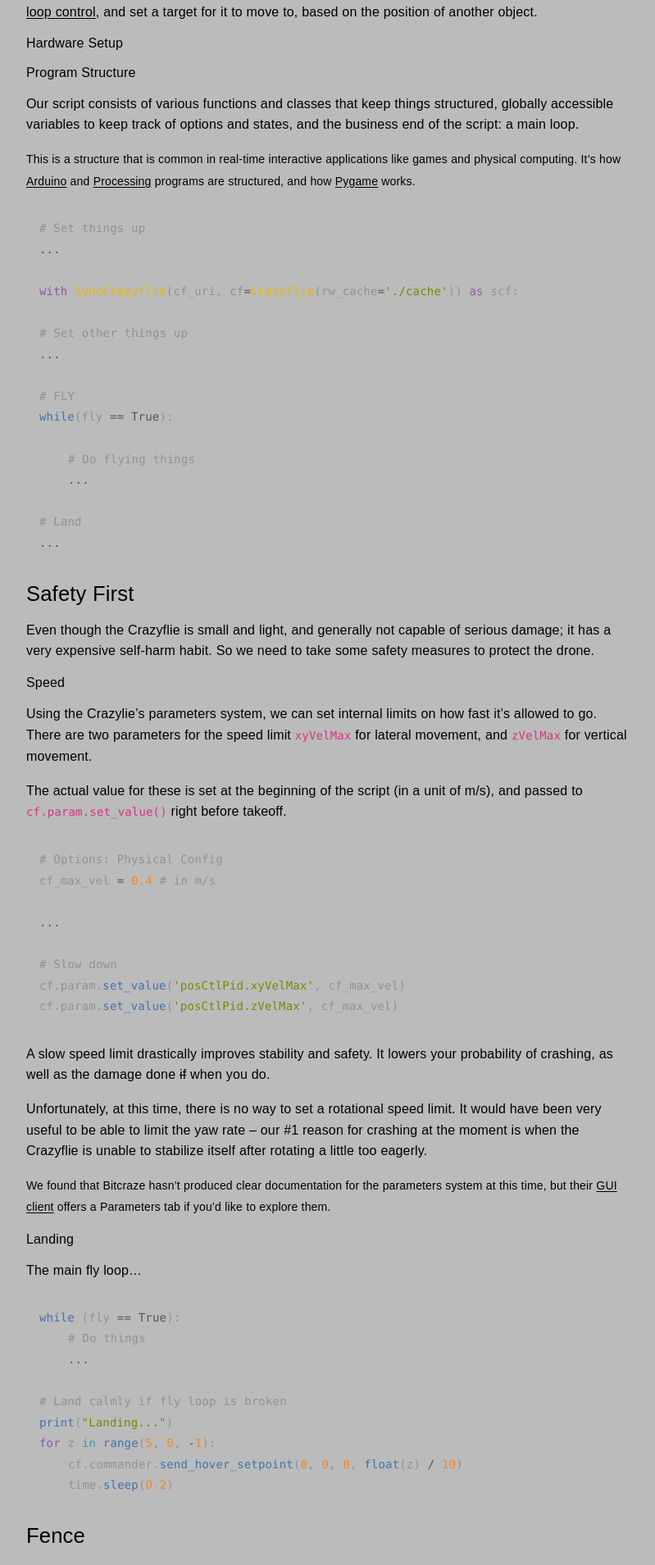
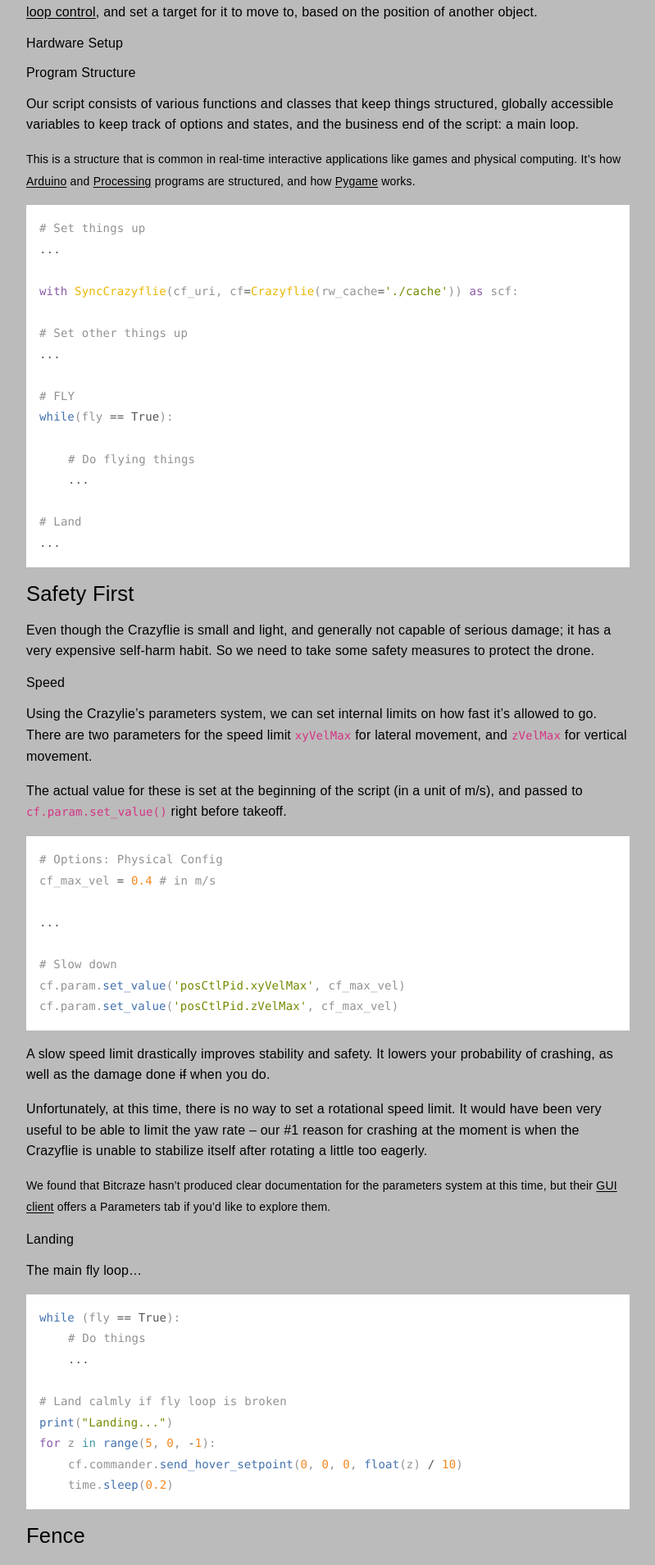
Before and after one commit to l77l77/mbaytas.github.io, a Jekyll site: the page built from crazyflie.md, in a window 1280 px wide. Shown: the part 1281-3190 px from the top of the page at 82% size, without its empty margins (430-1229 px from the left). Built offline with Jekyll 4.4.1, drawn with Linux system fonts in a browser that asks for light colours; some web fonts are replaced; our own code applies the rules of GitHub Pages for plain Markdown files; comment, search, counter and statistics services are not loaded.

Commit message:
Update default.html

```diff
--- a/_layouts/default.html
+++ b/_layouts/default.html
@@ -86,7 +86,7 @@
       }
 
       /* Syntax Highlighting */
-      highlight{background:#FFFFFF;color:#929292}
+      .highlight{background:#FFFFFF;color:#929292}
       .highlight .hll{background-color:#EFEFEF}
       .highlight .c{color:#929292}
       .highlight .err{background:#C82829;color:#FFFFFF}
```
